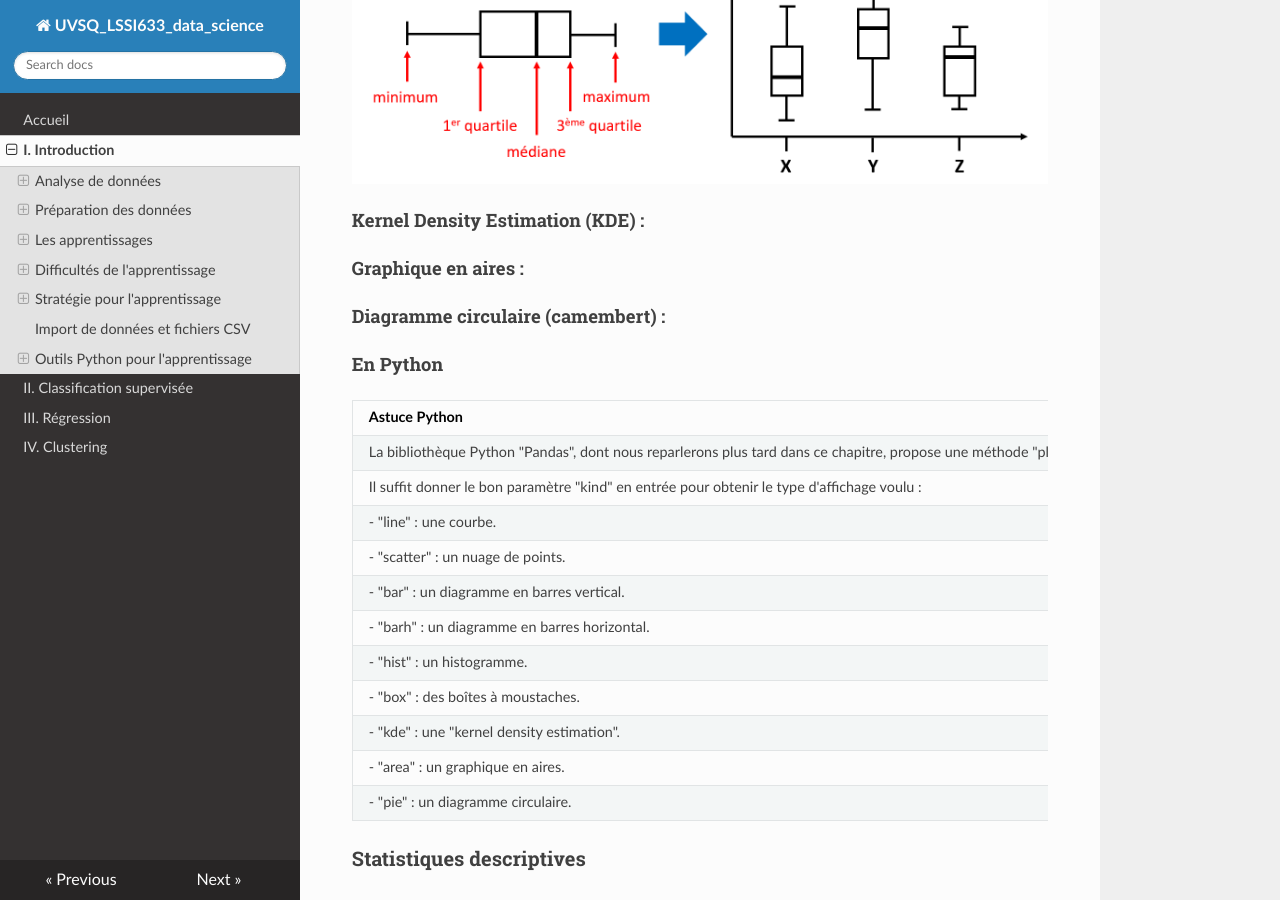
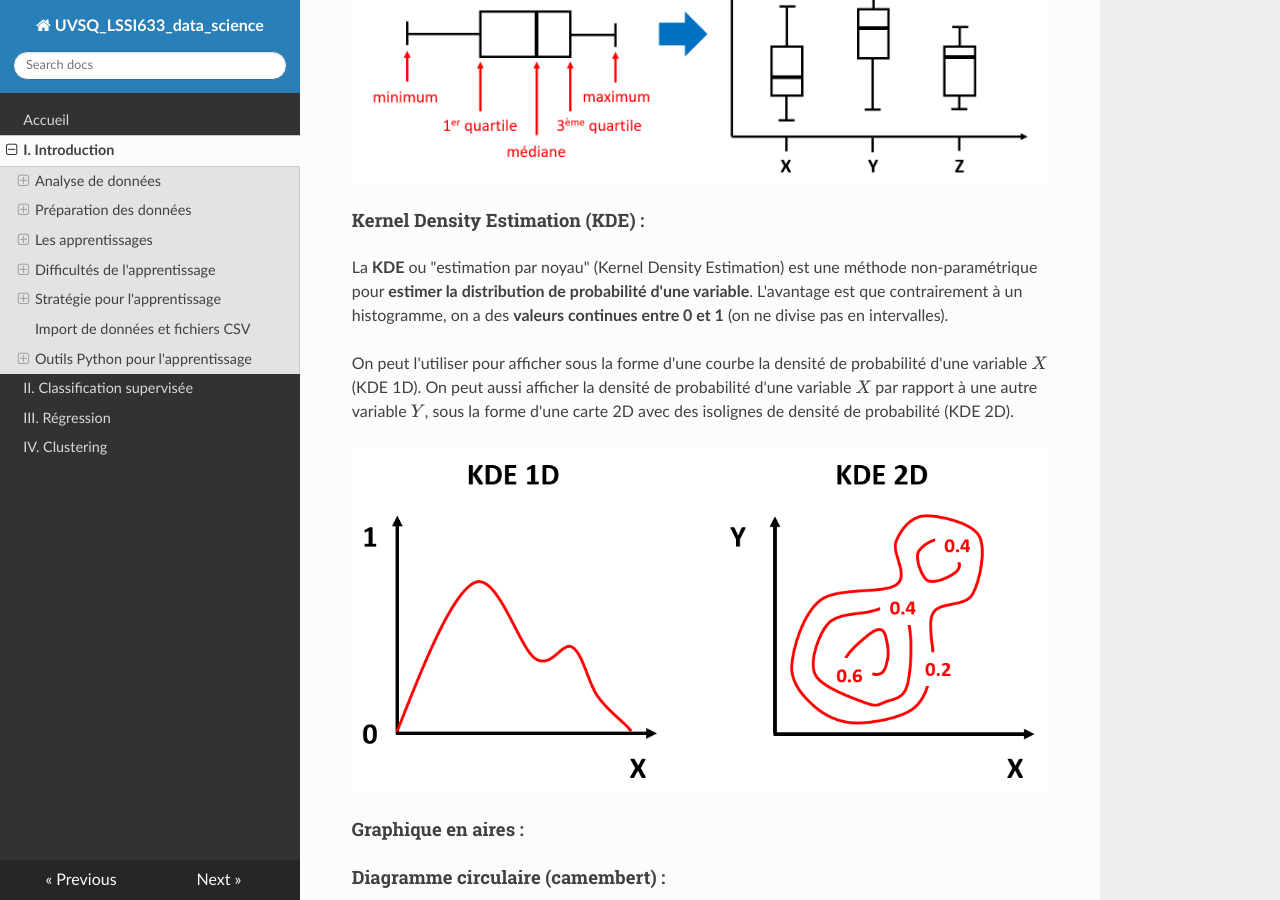
Before and after one commit to NicOudart/UVSQ_LSSI633_data_science, an MkDocs documentation site: the page built from docs/Chap1_Introduction.md, in a window 1280 px wide and 900 px high, scrolled down 6426 px. Built offline with MkDocs 1.6.1, drawn with Linux system fonts in a browser that asks for light colours; nearby versions of some CDN libraries.

Commit message:
-Progress on Chapter 1.

```diff
--- a/docs/Chap1_Introduction.md
+++ b/docs/Chap1_Introduction.md
@@ -175,7 +175,13 @@ Nous reparlerons de ces indicateurs plus loin dans ce chapitre.
 
 #### Kernel Density Estimation (KDE) :
 
+La **KDE** ou "estimation par noyau" (Kernel Density Estimation) est une méthode non-paramétrique pour **estimer la distribution de probabilité d'une variable**.
+L'avantage est que contrairement à un histogramme, on a des **valeurs continues entre 0 et 1** (on ne divise pas en intervalles).
 
+On peut l'utiliser pour afficher sous la forme d'une courbe la densité de probabilité d'une variable $X$ (KDE 1D).
+On peut aussi afficher la densité de probabilité d'une variable $X$ par rapport à une autre variable $Y$, sous la forme d'une carte 2D avec des isolignes de densité de probabilité (KDE 2D).
+
+![KDE](img/Chap1_KDE.png)
 
 #### Graphique en aires :
 
```
Also changed, not shown: docs/img/Chap1_KDE.png (added).
